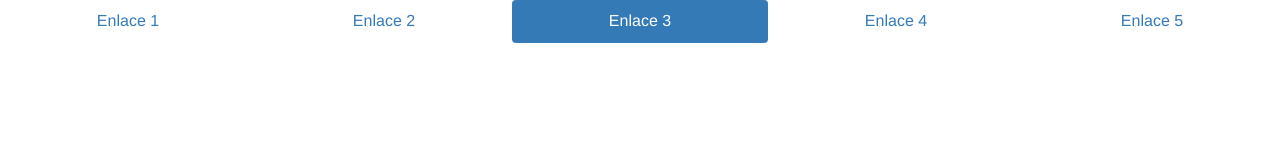
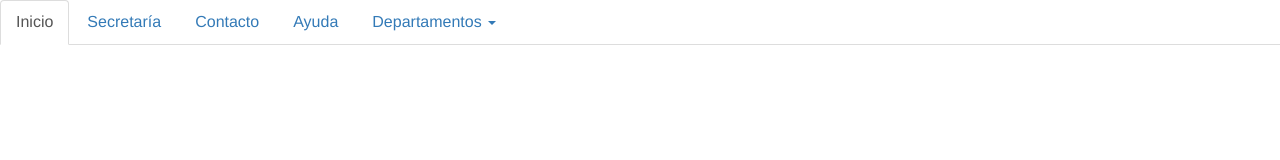
Before and after one commit to thinway/Clase-Bootstrap-3, a plain HTML site: page index.html in a window 1280 px wide. Drawn offline with nearby package versions, Linux system fonts and the light colour scheme.

Commit message:
Pestaña con menus desplegables.

```diff
--- a/index.html
+++ b/index.html
@@ -25,12 +25,19 @@
             <p class="browserupgrade">You are using an <strong>outdated</strong> browser. Please <a href="http://browsehappy.com/">upgrade your browser</a> to improve your experience.</p>
         <![endif]-->
 
-        <ul class="nav nav-pills nav-justified">
-          <li><a href="#">Enlace 1</a></li>
-          <li><a href="#">Enlace 2</a></li>
-          <li class="active"><a href="#">Enlace 3</a></li>
-          <li><a href="#">Enlace 4</a></li>
-          <li><a href="#">Enlace 5</a></li>
+        <ul class="nav nav-tabs">
+          <li class="active"><a href="#">Inicio</a></li>
+          <li class="disable"><a href="#">Secretaría</a></li>
+          <li><a href="#">Contacto</a></li>
+          <li><a href="#">Ayuda</a></li>
+          <li class="dropdown">
+            <li><a href="#" class="dropdown-toggle" data-toggle="dropdown">Departamentos <span class="caret"></span></a>
+            <ul class="dropdown-menu">
+              <li><a href="#">Comunicación</a></li>
+              <li><a href="#">Gerencia</a></li>
+              <li><a href="#">Producción</a></li>
+            </ul>
+          </li>
         </ul>
 
         <script src="//ajax.googleapis.com/ajax/libs/jquery/1.11.2/jquery.min.js"></script>
```
